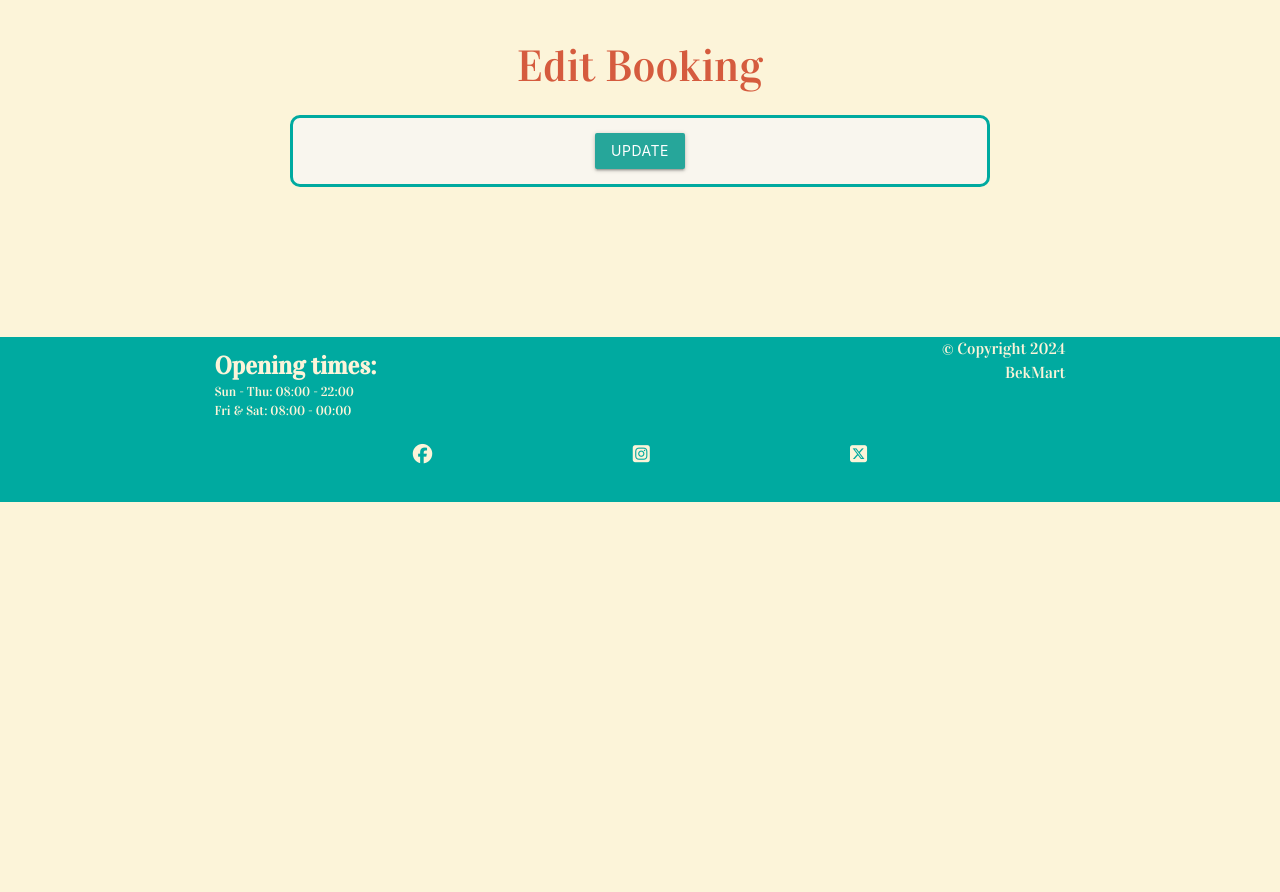
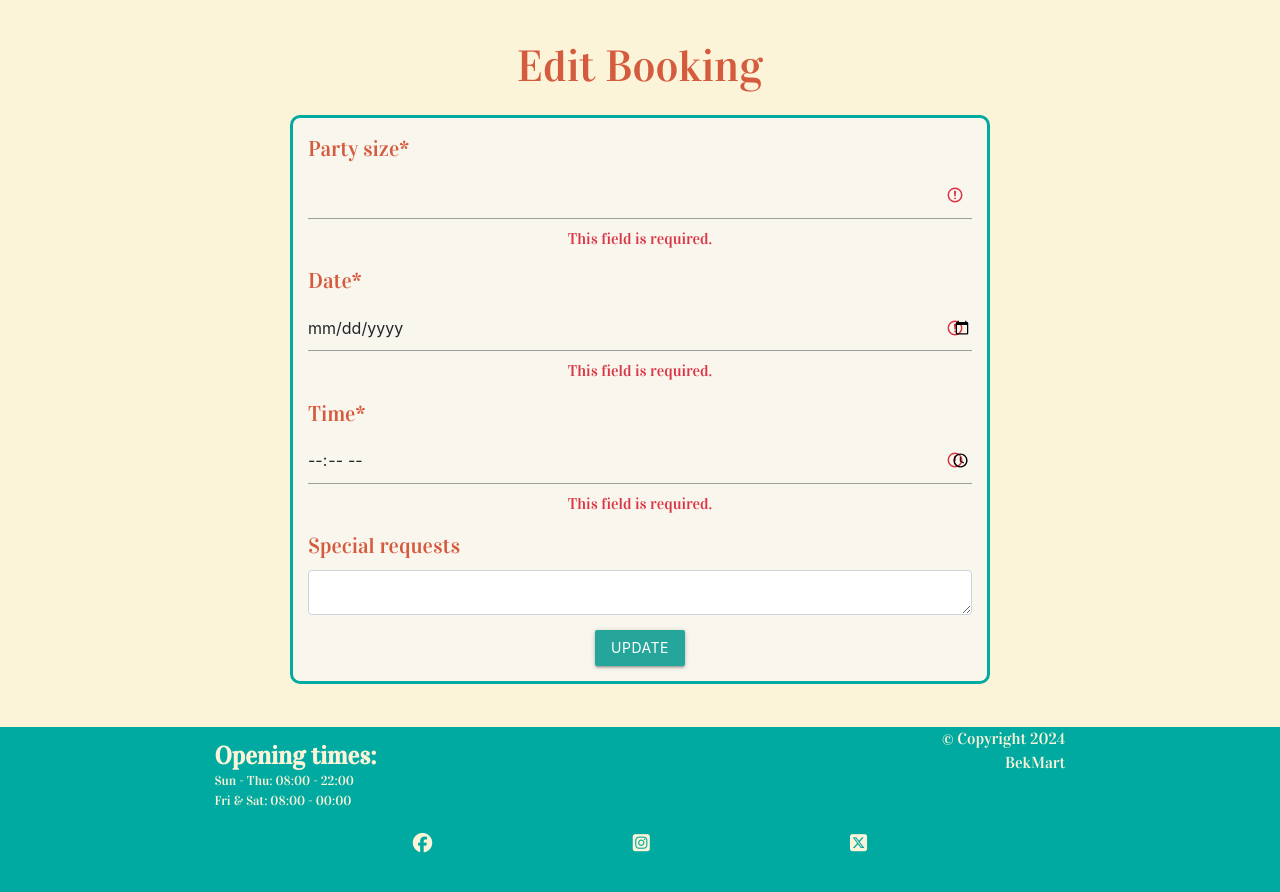
Before and after one commit to BekMart/denada, a Django app: page /book/edit_booking/1/ in a window 1280 px wide. Shown: the part 298-1190 px from the top of the page. Before the commit the page ends 800 px from the top, so only its background shows below. Run offline with Django 4.2, Linux system fonts and the light colour scheme; a user stored in the database is signed in; tables that the repository leaves empty hold one stand-in row (values such as "Sample post"); parts of the project's set-up code (start-up, migrations or seed data) failed here and were passed over; some libraries are stand-ins or nearby versions.

Commit message:
Create new form for user to edit booking. Style consistent with other pages. Link to view and amend this to replace the current booking.id with updated data

```diff
--- a/book/forms.py
+++ b/book/forms.py
@@ -11,3 +11,13 @@
     date = forms.DateField(widget=forms.DateInput(attrs={'type': 'date', 'min': datetime.now().date()}))
     time = forms.TimeField(widget=forms.TimeInput(attrs={'type': 'time', 'min': datetime.now().time()}))
     special_requests = forms.CharField(required=False, widget=forms.Textarea(attrs={'rows': 3}))  # Add rows for multi-line input
+
+class EditForm(forms.ModelForm):
+    class Meta:
+        model = Booking
+        fields = ('party_size', 'date', 'time', 'special_requests',)
+
+    party_size = forms.IntegerField(widget=forms.NumberInput(attrs={'max': 10}))
+    date = forms.DateField(widget=forms.DateInput(attrs={'type': 'date', 'min': datetime.now().date()}))
+    time = forms.TimeField(widget=forms.TimeInput(attrs={'type': 'time', 'min': datetime.now().time()}))
+    special_requests = forms.CharField(required=False, widget=forms.Textarea(attrs={'rows': 3}))  # Add rows for multi-line input
--- a/book/templates/book/edit_booking.html
+++ b/book/templates/book/edit_booking.html
@@ -11,9 +11,9 @@
             <div class="card-body">
                 <!-- {% if user.is_authenticated %} -->
                 <h3>Edit Booking</h3>
-                <form id="bookingForm" method="post" action="{% url 'edit_booking' booking.id %}" style="margin-top: 1.3em;">
-                    <input type="hidden" id="booking_id" name="booking_id" value="{{ booking.id }}">
-                    {{ booking_form | crispy }}
+                <form id="editForm" method="post" style="margin-top: 1.3em;">
+                    <input type="hidden" id="edit_booking_id" name="edit_booking_id" value="{{ edit_booking.id }}">
+                    {{ edit_form | crispy }}
                     {% csrf_token %}
                     <button id="updateButton" type="submit" class="btn btn-signup btn-jg">Update</button>
                 </form>
@@ -26,6 +26,6 @@
 <!-- book.html content ends here -->
 {% endblock %}
 
-{% block extras %}
+<!-- {% block extras %}
 <script src="{% static 'js/bookings.js' %}"></script>
-{% endblock %}
+{% endblock %} -->
--- a/book/views.py
+++ b/book/views.py
@@ -2,7 +2,7 @@
 from django.contrib import messages
 from django.http import HttpResponseRedirect
 from django.utils import timezone
-from .forms import BookingForm
+from .forms import BookingForm, EditForm
 from .models import Booking
 
 # Create your views here.
@@ -39,28 +39,21 @@
 
 def edit_booking(request, booking_id):
     """
-    View for users to edit their bookings
+    View for editing an existing booking.
     """
-    booking = get_object_or_404(Booking, id=booking_id)
-    form = BookingForm()
+    booking = Booking.objects.get(pk=booking_id)
 
-    if request.method == 'GET':
-        booking.status = 1 # Update booking status to 1 - declined
-        booking.save() # Update database
-
-        form = BookingForm()  # Create form with initial data
-        context = {'form': form, 'booking': booking}
-        return render(request, 'book/edit_booking.html', context)
-
-    elif request.method == 'POST':
-        form = BookingForm(request.POST, instance=booking)
-        if form.is_valid():
-            form.save()  # Save the updated booking details
-            # Redirect to a confirmation page or booking list after successful update
-            return redirect('book')  # Replace with your desired redirect URL
+    if request.method == 'POST':
+        if request.user.is_authenticated and request.user == booking.user:  # Check for authentication and ownership
+            edit_form = EditForm(data=request.POST, instance=booking) # load editForm
+            if edit_form.is_valid(): # check that form is valid
+                edit_form.save() # update database
+                messages.success(request, 'Booking updated successfully!')
+                return redirect('book')  # Redirect back to the booking page
         else:
-            context = {'form': form, 'booking': booking}
-            return render(request, 'book/edit_booking.html', context)
+            messages.error(request, 'You are not authorized to edit this booking.')
 
     else:
-        return redirect('book')  # Redirect to booking page for invalid requests
+        edit_form = EditForm(data=request.POST)
+
+    return render(request, 'book/edit_booking.html', {'edit_form': edit_form})
--- a/denada/settings.py
+++ b/denada/settings.py
@@ -28,7 +28,7 @@
 SECRET_KEY = os.environ.get("SECRET_KEY")
 
 # SECURITY WARNING: don't run with debug turned on in production!
-DEBUG = True
+DEBUG = False
 ALLOWED_HOSTS = ['8000-bekmart-denada-pmjer456oxu.ws.codeinstitute-ide.net', '.herokuapp.com']
 
 
--- a/static/css/style.css
+++ b/static/css/style.css
@@ -356,7 +356,8 @@
     padding: 0;
 }
 
-#bookingForm {
+#bookingForm,
+#editForm {
     border: #00aaa0 solid 3px;
     border-radius: 10px;
     background-color: #F9F6EE;
@@ -473,7 +474,8 @@
 
     /* Booking page */
     #login-booking-box,
-    #bookingForm {
+    #bookingForm,
+    #editForm {
         width: 60%;
         margin: 20px auto;
         max-width: 700px;
```
Also changed, not shown: book/migrations/0004_alter_booking_status.py (added), 1 other file.
